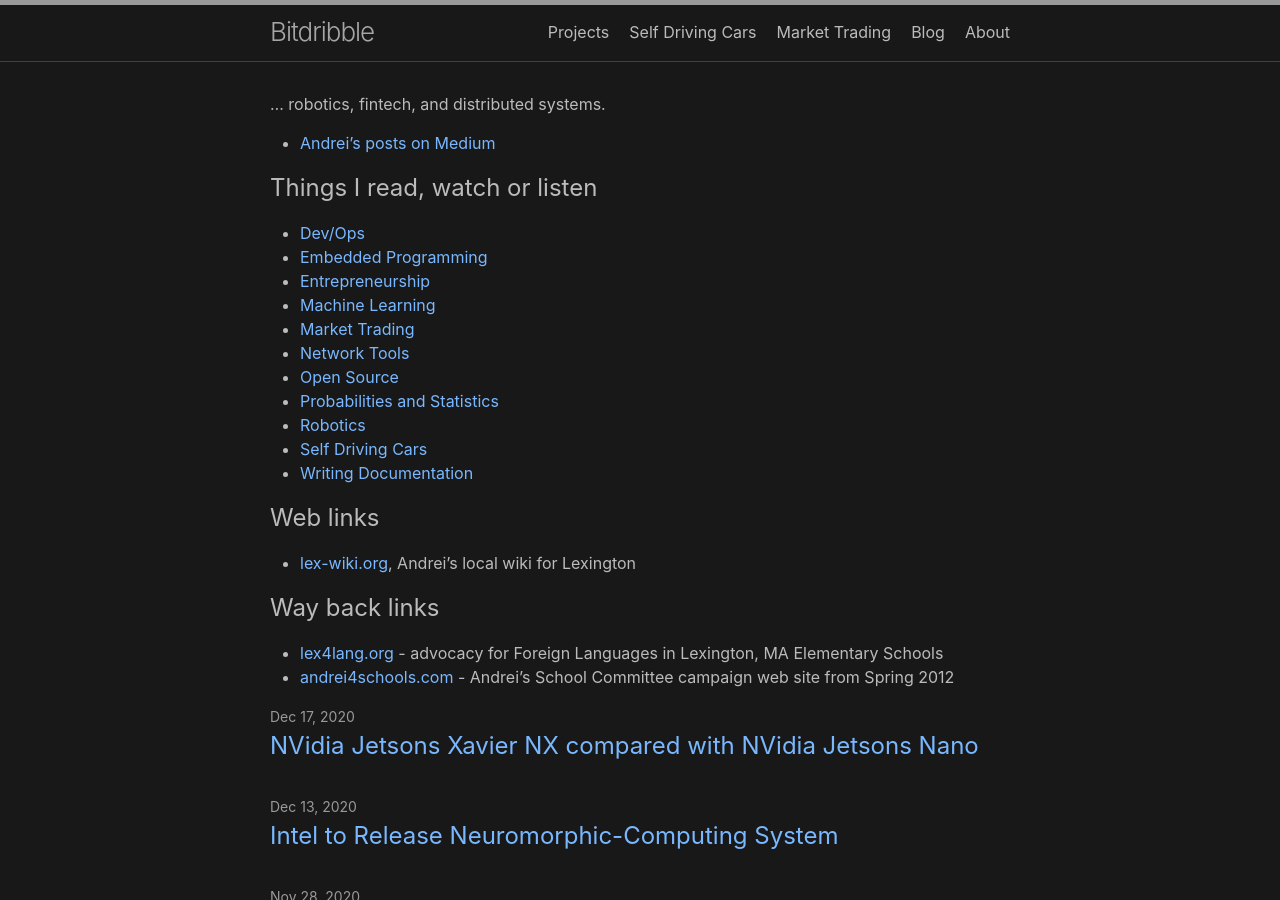
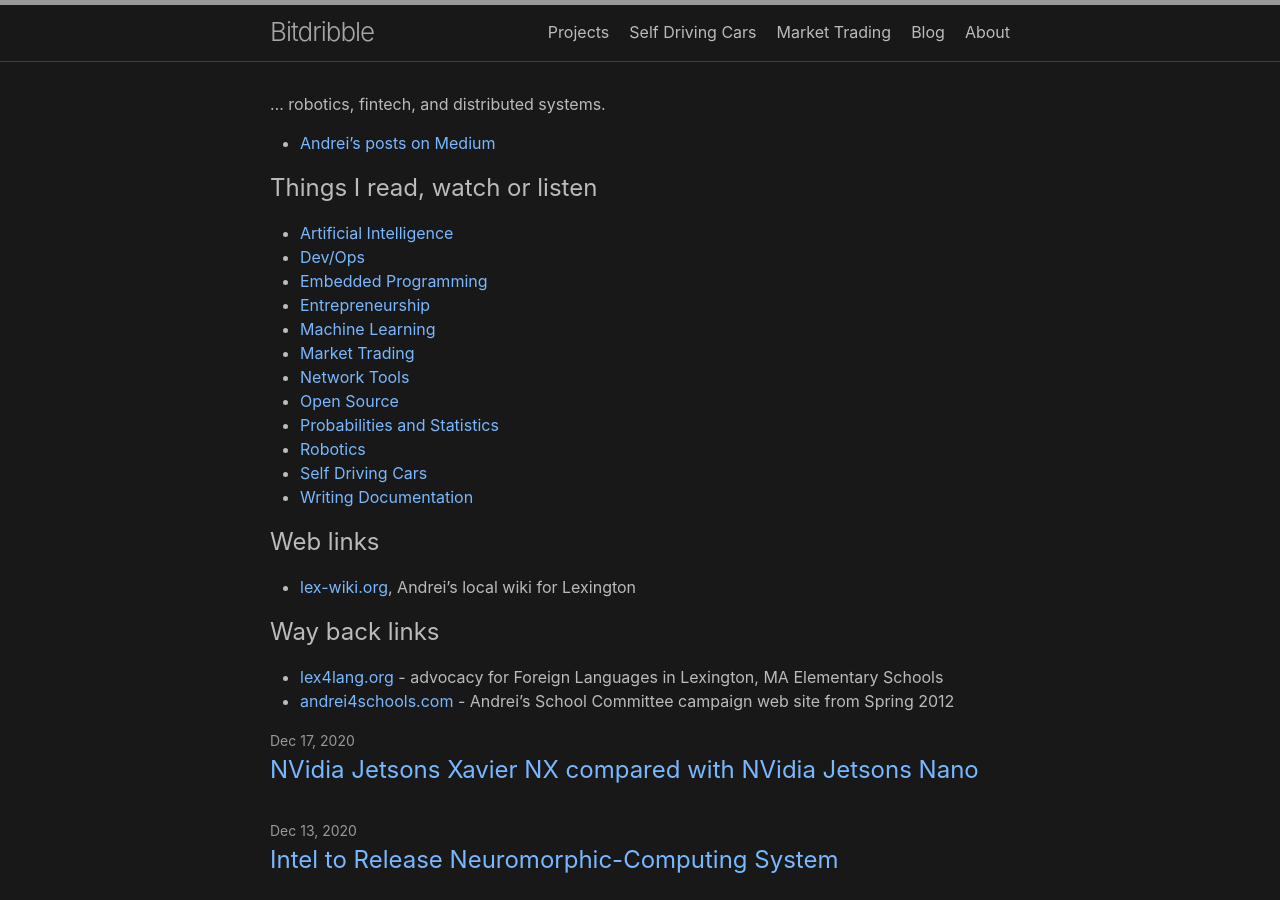
Before and after one commit to analytiq-hub/sigagent.github.io, a Jekyll site: the page built from index.md, in a window 1280 px wide and 900 px high. Built offline with Jekyll 4.4.1, drawn with Linux system fonts in a browser that asks for light colours.

Commit message:
*** empty log message ***

```diff
--- a/index.md
+++ b/index.md
@@ -13,6 +13,7 @@ layout: home
 
 ## Things I read, watch or listen
 
+* [Artificial Intelligence](artificial_intelligence.md)
 * [Dev/Ops](devops.md)
 * [Embedded Programming](embedded_programming.md)
 * [Entrepreneurship](entrepreneurship.md)
```
